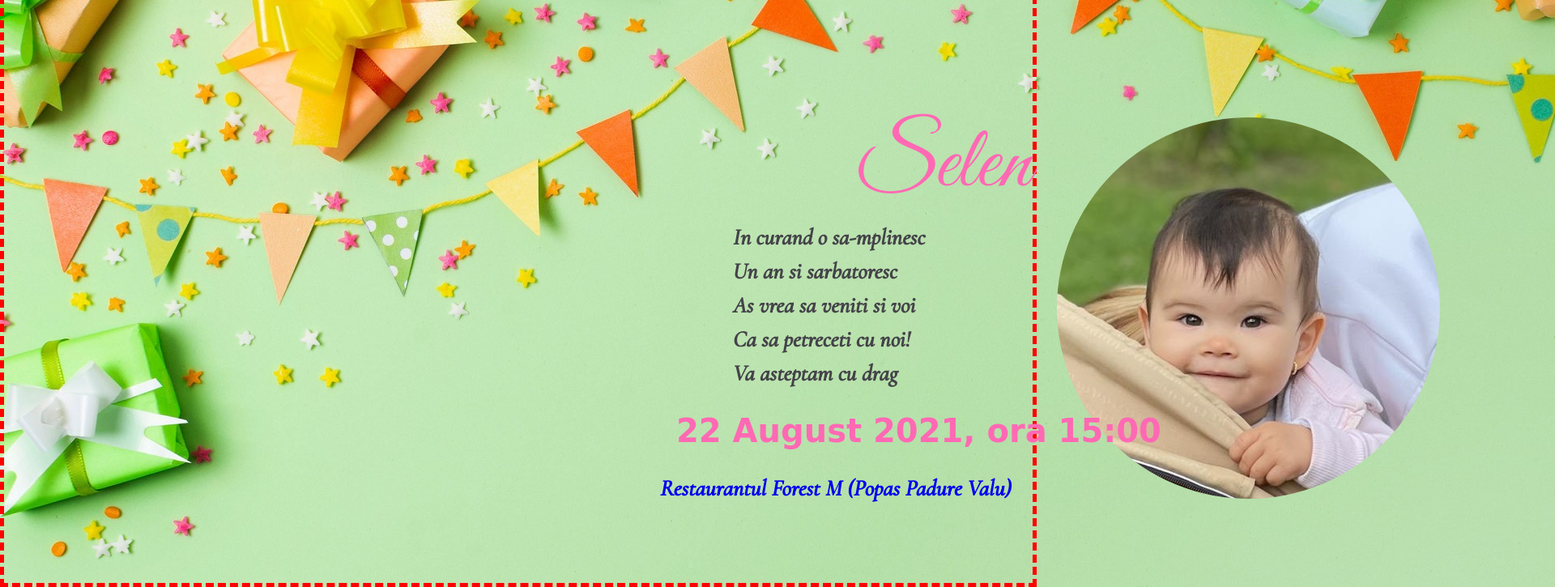
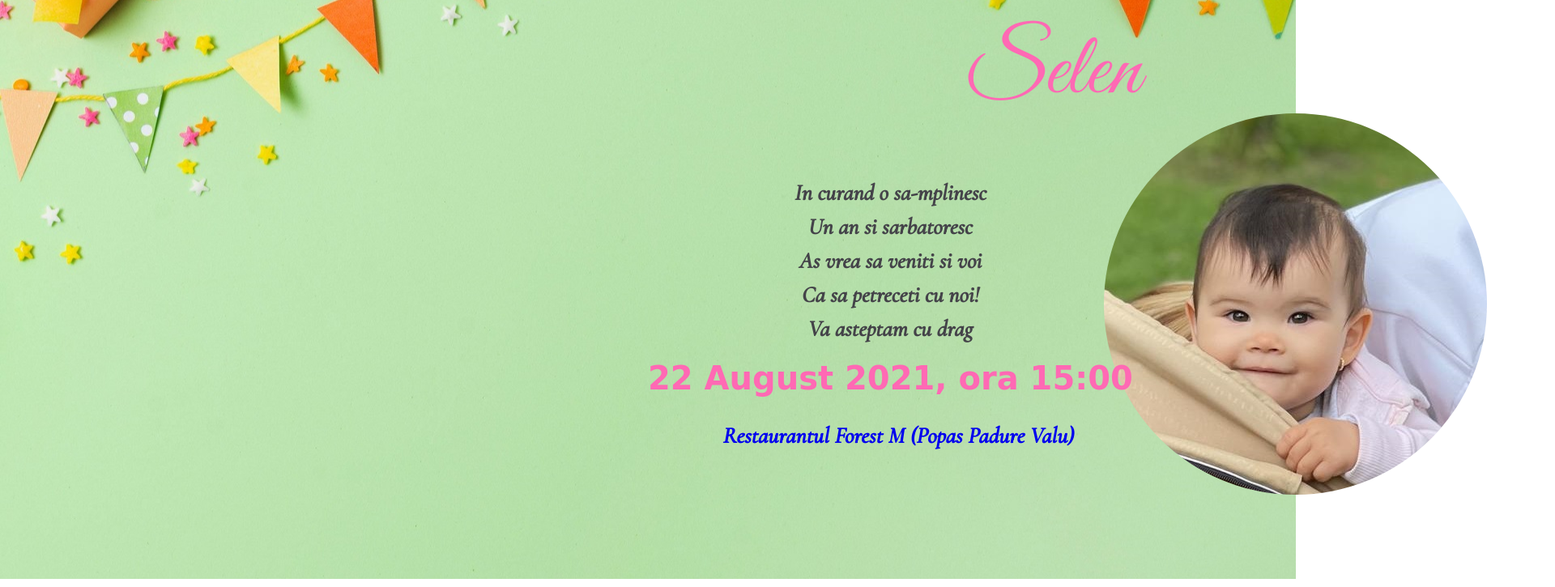
Before and after one commit to alyersin/Birthday-invitation, a plain HTML site: page index.html in a window 1280 px wide. Shown: the part 260-985 px from the top of the page at 81% size, 1920 px wide, since content can reach past the window. Drawn offline with nearby package versions, Linux system fonts and the light colour scheme; a web font is replaced by a local one.

Commit message:
Update main.css

```diff
--- a/main.css
+++ b/main.css
@@ -9,10 +9,10 @@
 html {}
 
 body {
-    width: 100%;
     min-height: 100vh;
-    border: 5px dashed red;
-    background: url('./Assets/Party-Background-green-with-presents.jpg') no-repeat;
+    display: table;
+    text-align: center;
+    background: url('./Assets/Party-Background-green-with-presents.jpg') no-repeat center;
     font-family: 'Libre Baskerville', serif;
     line-height: 1.5;
     color: #444349;
@@ -20,8 +20,8 @@ body {
 
 h1 {
     position: relative;
-    top: 70px;
-    left: 830px;
+    top: 10px;
+    left: 800px;
     font-family: 'MonteCarlo', cursive;
     font-weight: bold;
     font-size: 2.5rem;
@@ -30,8 +30,8 @@ h1 {
 
 .poezie {
     position: relative;
-    left: 900px;
-    top: 50px;
+    left: 800px;
+    top: 0px;
     font-family: 'Cormorant Garamond', serif;
     font-weight: bold;
     font-size: 1.75rem;
@@ -39,7 +39,7 @@ h1 {
 
 .locatia {
     position: relative;
-    top: 90px;
+    top: 30px;
     left: 810px;
     font-family: 'Cormorant Garamond', serif;
     font-weight: bold;
@@ -56,8 +56,8 @@ img {
 
 .name {
     position: relative;
-    top: -410px;
-    left: 1050px;
+    top: -520px;
+    left: 1000px;
     font-size: 6.75rem;
     color: #FF69B4;
     font-family: 'Great Vibes', cursive;
```
